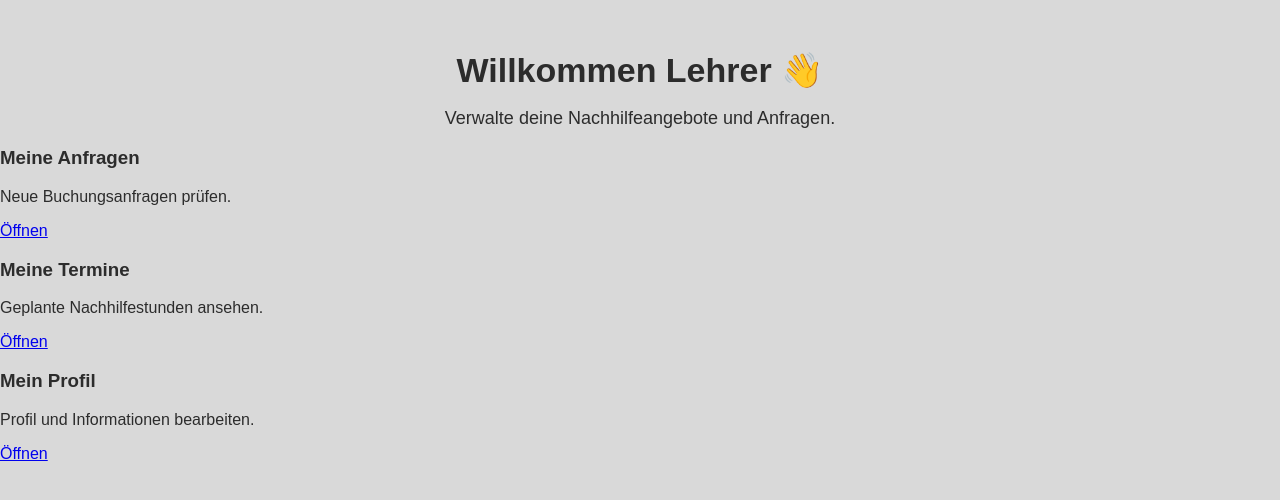
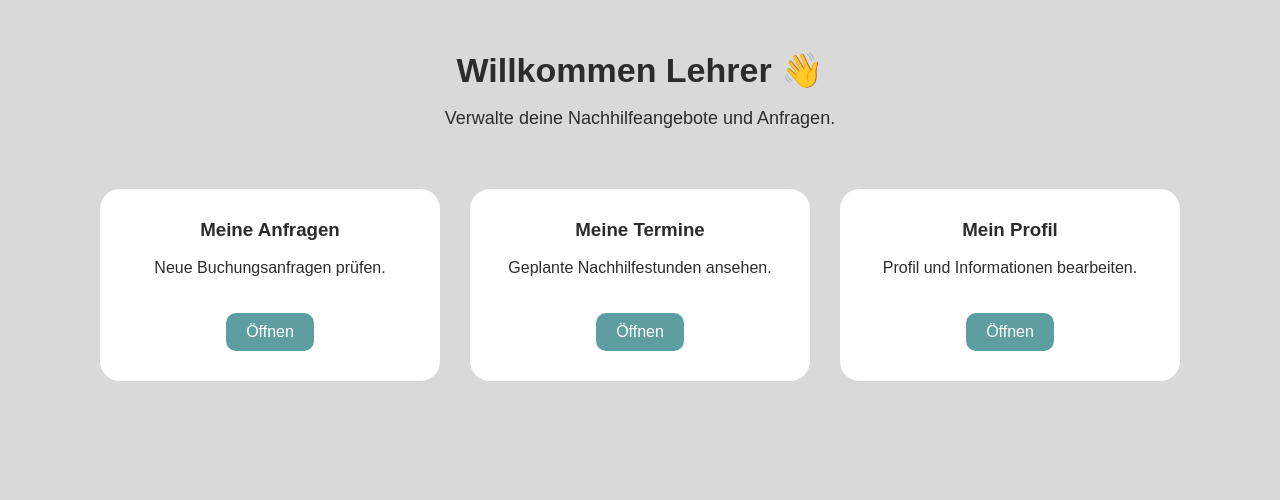
Before and after one commit to Mohd323/Nachhilfe-Plattform, a Flask app: page /lehrer-dashboard in a window 1280 px wide. Shown: the part 116-616 px from the top of the page. Run offline with Flask 3, Linux system fonts and the light colour scheme.

Commit message:
Css-teil für teacher_dashboard.html

```diff
--- a/static/css/style.css
+++ b/static/css/style.css
@@ -306,3 +306,42 @@ footer a {
 .dashboard-header p {
     font-size: 18px;
 }
+
+/* Kartenbereich */
+.dashboard-cards {
+    display: flex;                                 /* Karten nebeneinander */
+    justify-content: center;                       /* mittig ausrichten */
+    gap: 30px;                                     /* Abstand zwischen Karten */
+    flex-wrap: wrap;                               /* Umbruch bei kleinen Bildschirmen */
+    margin: 60px 30px;
+}
+
+/* Einzelne Dashboard-Karte */
+.dashboard-card {
+    background-color: white;
+    width: 280px;
+    padding: 30px;                                 /* Innenabstand */
+    border-radius: 20px;
+    text-align: center;
+}
+
+/* Kartenüberschrift */
+.dashboard-card h3 {
+    margin-top: 0;
+}
+
+/* Button/Link */
+.dashboard-card a {
+    display: inline-block;                         /* wie Button */
+    margin-top: 20px;                              /* Abstand nach oben */
+    padding: 10px 20px;                            /* Innenabstand */
+    background-color: #5f9ea0;                     /* gleiche Farbe wie Website */
+    color: white;
+    text-decoration: none;                         /* Unterstreichung entfernen */
+    border-radius: 10px;
+}
+
+/* Hover-Effekt */
+.dashboard-card a:hover {
+    background-color: #4f888a;
+}
```
